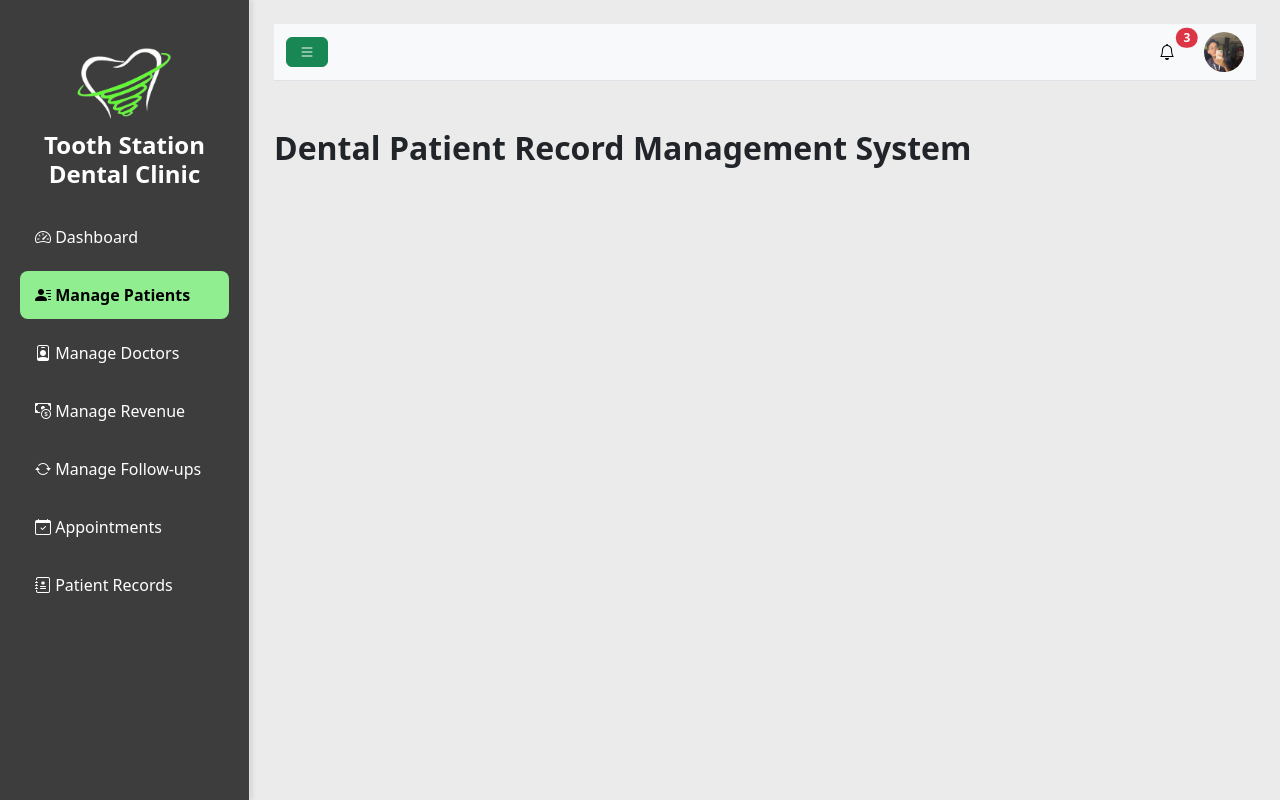
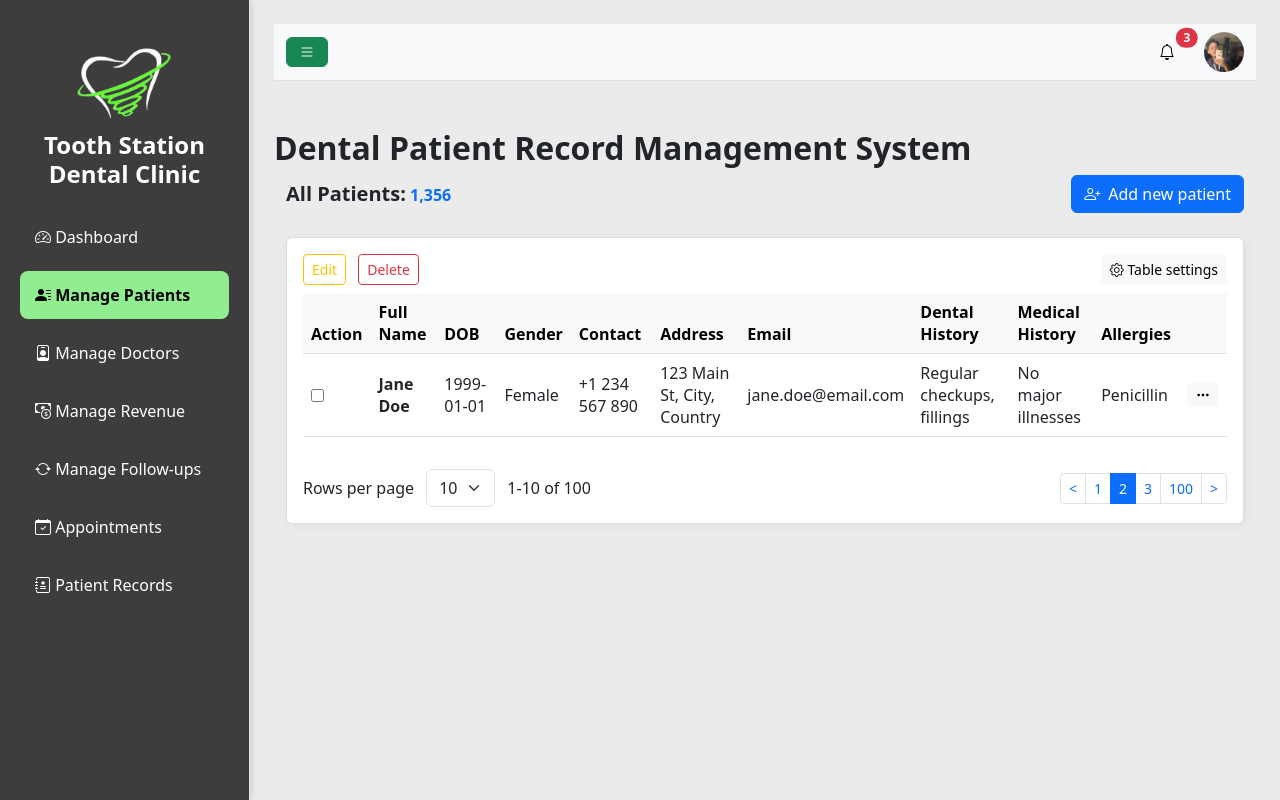
Before and after one commit to johnronaldedano/ITProject5, a PHP site: page /admin/admin_manage_patient.php in a window 1280 px wide. Run offline with PHP 8.4, Linux system fonts and the light colour scheme.

Commit message:
patient table

```diff
--- a/admin/admin_manage_patient.php
+++ b/admin/admin_manage_patient.php
@@ -16,7 +16,86 @@
         <?php include '../includes/toggle.php'; ?>
         <div class="mb-5 mt-5">
             <h2 class="fw-bold">Dental Patient Record Management System</h2>
+<div class="container-fluid">
+    <div class="d-flex justify-content-between align-items-center mb-4">
+        <div>
+            <span class="fw-bold fs-5">All Patients:</span>
+            <span class="text-primary fw-bold">1,356</span>
+        </div>
+        <button class="btn btn-primary"><i class="bi bi-person-plus me-2"></i>Add new patient</button>
+    </div>
+    <div class="card p-3">
+        <div class="d-flex justify-content-between align-items-center mb-2">
+            <div>
+                <button class="btn btn-outline-warning btn-sm me-2">Edit</button>
+                <button class="btn btn-outline-danger btn-sm">Delete</button>
+            </div>
+            <button class="btn btn-light btn-sm"><i class="bi bi-gear"></i> Table settings</button>
+        </div>
+        <div class="table-responsive">
+            <table class="table align-middle">
 
+<thead class="table-light">
+    <tr>
+        <th scope="col"> Action </th>
+        <th scope="col">Full Name</th>
+        <th scope="col">DOB</th>
+        <th scope="col">Gender</th>
+        <th scope="col">Contact</th>
+        <th scope="col">Address</th>
+        <th scope="col">Email</th>
+        <th scope="col">Dental History</th>
+        <th scope="col">Medical History</th>
+        <th scope="col">Allergies</th>
+        <th scope="col"></th>
+    </tr>
+</thead>
+<tbody>
+    <!-- Example row, replace with PHP loop for dynamic data -->
+    <tr>
+        <td><input type="checkbox"></td>
+        <td>
+            <div class="d-flex align-items-center">
+                <span class="fw-bold">Jane Doe</span>
+            </div>
+        </td>
+        <td>1999-01-01</td>
+        <td>Female</td>
+        <td>+1 234 567 890</td>
+        <td>123 Main St, City, Country</td>
+        <td>jane.doe@email.com</td>
+        <td>Regular checkups, fillings</td>
+        <td>No major illnesses</td>
+        <td>Penicillin</td>
+        <td><button class="btn btn-light btn-sm"><i class="bi bi-three-dots"></i></button></td>
+    </tr>
+    <!-- Add more rows as needed -->
+</tbody>
+            </table>
+        </div>
+        <div class="d-flex justify-content-between align-items-center mt-3">
+            <div>
+                Rows per page
+                <select class="form-select d-inline-block w-auto ms-2" style="width: 60px;">
+                    <option>10</option>
+                    <option>25</option>
+                    <option>50</option>
+                </select>
+                <span class="ms-2">1-10 of 100</span>
+            </div>
+            <nav>
+                <ul class="pagination pagination-sm mb-0">
+                    <li class="page-item"><a class="page-link" href="#">&lt;</a></li>
+                    <li class="page-item"><a class="page-link" href="#">1</a></li>
+                    <li class="page-item active"><a class="page-link" href="#">2</a></li>
+                    <li class="page-item"><a class="page-link" href="#">3</a></li>
+                    <li class="page-item"><a class="page-link" href="#">100</a></li>
+                    <li class="page-item"><a class="page-link" href="#">&gt;</a></li>
+                </ul>
+            </nav>
+        </div>
+    </div>
+</div>
         </div>
 </div>
 </div>
```
